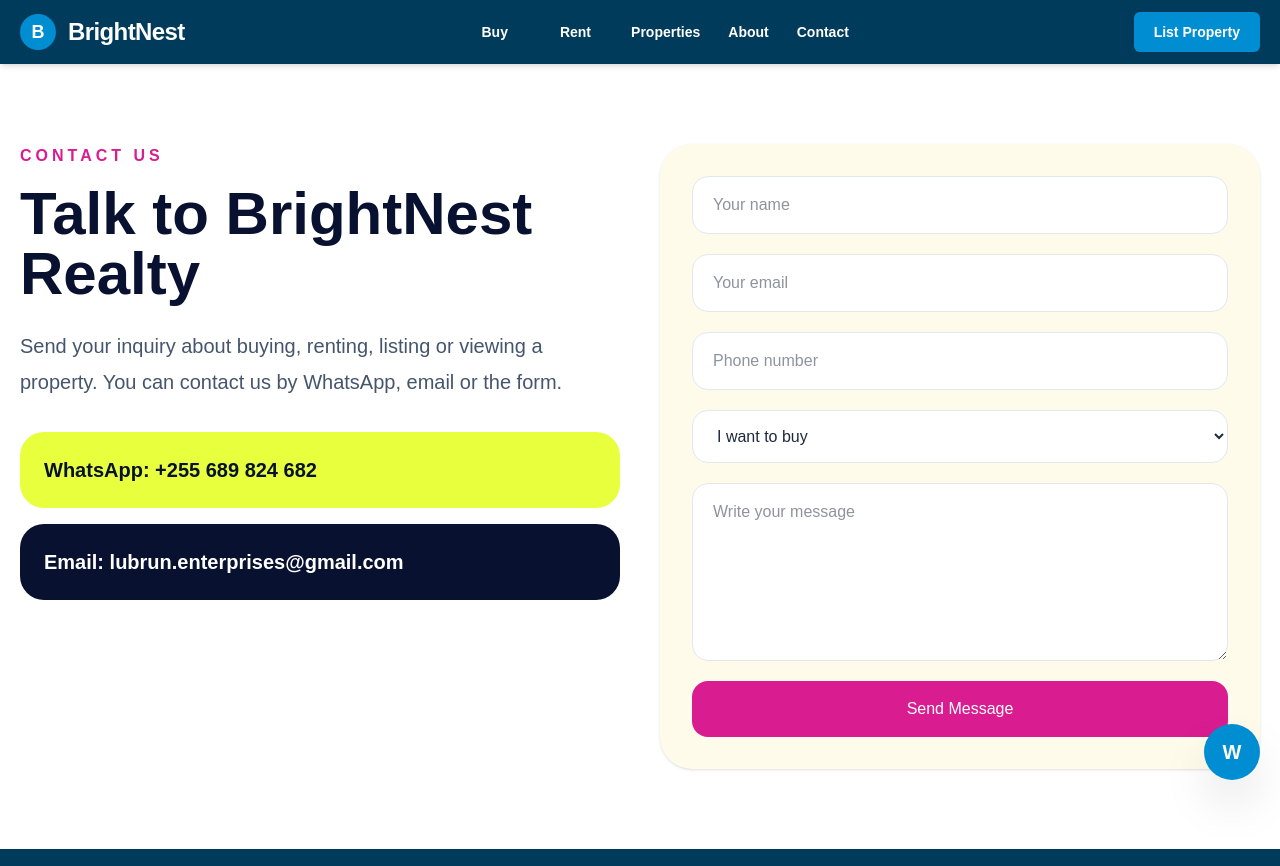
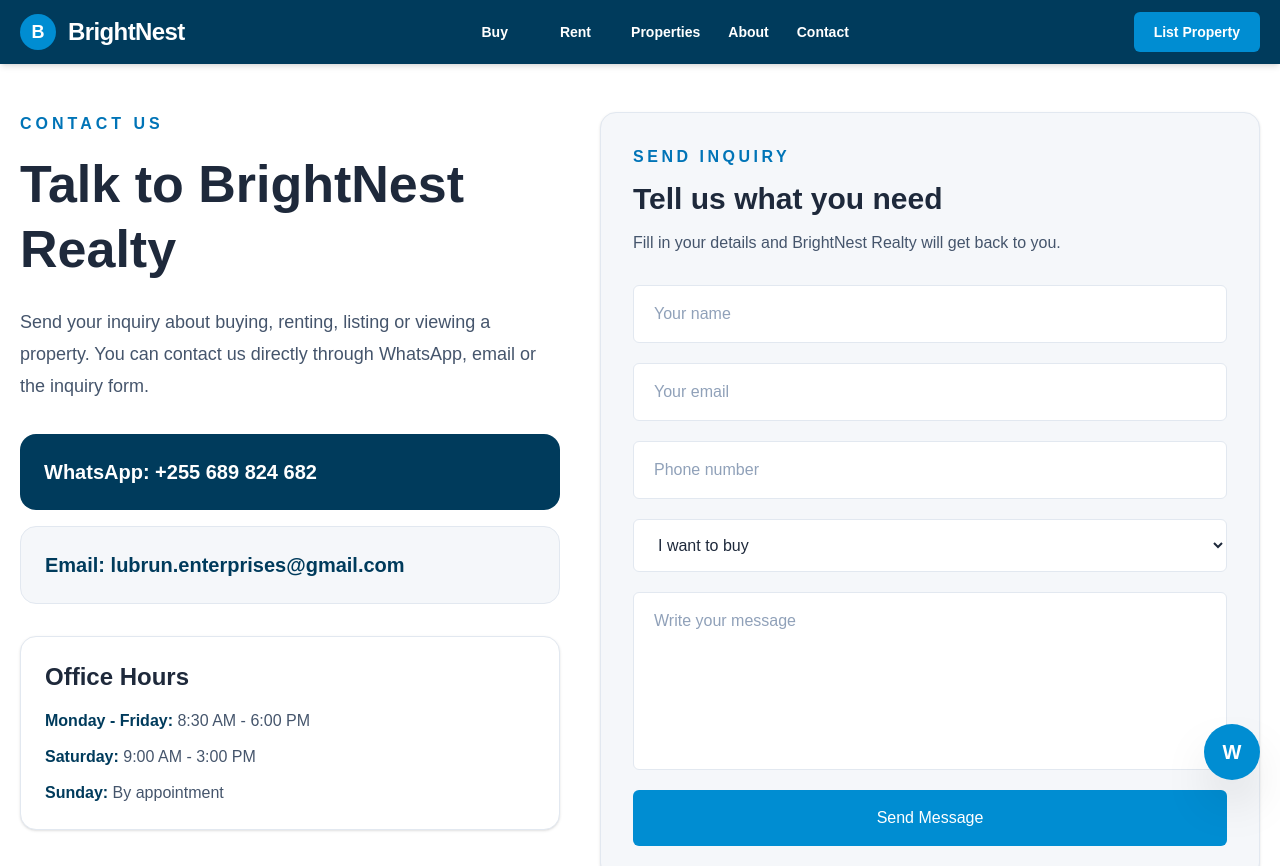
Before and after one commit to brianmichaelu/brightnest-realty, a Next.js app: page /contact in a window 1280 px wide. Shown: the top 866 px of the page. Built offline with nearby package versions, Linux system fonts and the light colour scheme.

Commit message:
Refactor ContactPage layout and styles
Updated styling and structure of the contact page, including changes to text colors, layout, and form elements.

```diff
--- a/app/contact/page.tsx
+++ b/app/contact/page.tsx
@@ -1,60 +1,97 @@
 export default function ContactPage() {
   return (
-    <section className="bg-white px-5 py-20">
-      <div className="mx-auto grid max-w-7xl gap-10 lg:grid-cols-2">
+    <section className="bg-white px-5 py-12">
+      <div className="mx-auto grid max-w-7xl gap-10 lg:grid-cols-[0.9fr_1.1fr] lg:items-start">
         <div>
-          <p className="font-black uppercase tracking-[0.25em] text-[#d91c8f]">
+          <p className="font-black uppercase tracking-[0.25em] text-[#0074B7]">
             Contact Us
           </p>
 
-          <h1 className="mt-4 text-5xl font-black text-[#08112f] md:text-6xl">
+          <h1 className="mt-4 text-4xl font-black leading-tight text-[#1E293B] md:text-[52px]">
             Talk to BrightNest Realty
           </h1>
 
-          <p className="mt-6 text-xl leading-9 text-slate-600">
+          <p className="mt-6 max-w-2xl text-lg leading-8 text-slate-600">
             Send your inquiry about buying, renting, listing or viewing a
-            property. You can contact us by WhatsApp, email or the form.
+            property. You can contact us directly through WhatsApp, email or the
+            inquiry form.
           </p>
 
           <div className="mt-8 grid gap-4">
             <a
-              href="https://wa.me/255689824682"
+              href="https://wa.me/255689824682?text=Hello BrightNest Realty, I would like to ask about your real estate services."
               target="_blank"
-              className="rounded-3xl bg-[#e7ff3c] p-6 text-xl font-black text-[#08112f]"
+              rel="noopener noreferrer"
+              className="rounded-2xl bg-[#003B5C] p-6 text-xl font-black text-white transition hover:bg-[#008DD2]"
             >
               WhatsApp: +255 689 824 682
             </a>
 
             <a
               href="mailto:lubrun.enterprises@gmail.com"
-              className="rounded-3xl bg-[#08112f] p-6 text-xl font-black text-white"
+              className="rounded-2xl border border-slate-200 bg-[#F5F7FA] p-6 text-xl font-black text-[#003B5C] transition hover:border-[#008DD2] hover:text-[#008DD2]"
             >
               Email: lubrun.enterprises@gmail.com
             </a>
           </div>
+
+          <div className="mt-8 rounded-2xl border border-slate-200 bg-white p-6 shadow-sm">
+            <h2 className="text-2xl font-black text-[#1E293B]">
+              Office Hours
+            </h2>
+
+            <div className="mt-4 grid gap-3 text-slate-600">
+              <p>
+                <span className="font-black text-[#003B5C]">Monday - Friday:</span>{" "}
+                8:30 AM - 6:00 PM
+              </p>
+              <p>
+                <span className="font-black text-[#003B5C]">Saturday:</span>{" "}
+                9:00 AM - 3:00 PM
+              </p>
+              <p>
+                <span className="font-black text-[#003B5C]">Sunday:</span>{" "}
+                By appointment
+              </p>
+            </div>
+          </div>
         </div>
 
-        <form className="rounded-[2rem] bg-[#fffbea] p-8 shadow-sm">
+        <form className="rounded-2xl border border-slate-200 bg-[#F5F7FA] p-6 shadow-sm md:p-8">
+          <div className="mb-7">
+            <p className="font-black uppercase tracking-[0.22em] text-[#0074B7]">
+              Send Inquiry
+            </p>
+
+            <h2 className="mt-3 text-3xl font-black text-[#1E293B]">
+              Tell us what you need
+            </h2>
+
+            <p className="mt-3 leading-7 text-slate-600">
+              Fill in your details and BrightNest Realty will get back to you.
+            </p>
+          </div>
+
           <div className="grid gap-5">
             <input
               type="text"
               placeholder="Your name"
-              className="rounded-2xl border border-slate-200 bg-white px-5 py-4 font-semibold outline-none"
+              className="rounded-md border border-slate-200 bg-white px-5 py-4 font-semibold text-[#1E293B] outline-none placeholder:text-slate-400 focus:border-[#008DD2]"
             />
 
             <input
               type="email"
               placeholder="Your email"
-              className="rounded-2xl border border-slate-200 bg-white px-5 py-4 font-semibold outline-none"
+              className="rounded-md border border-slate-200 bg-white px-5 py-4 font-semibold text-[#1E293B] outline-none placeholder:text-slate-400 focus:border-[#008DD2]"
             />
 
             <input
               type="text"
               placeholder="Phone number"
-              className="rounded-2xl border border-slate-200 bg-white px-5 py-4 font-semibold outline-none"
+              className="rounded-md border border-slate-200 bg-white px-5 py-4 font-semibold text-[#1E293B] outline-none placeholder:text-slate-400 focus:border-[#008DD2]"
             />
 
-            <select className="rounded-2xl border border-slate-200 bg-white px-5 py-4 font-semibold outline-none">
+            <select className="rounded-md border border-slate-200 bg-white px-5 py-4 font-semibold text-[#1E293B] outline-none focus:border-[#008DD2]">
               <option>I want to buy</option>
               <option>I want to rent</option>
               <option>I want to list my property</option>
@@ -64,12 +101,12 @@ export default function ContactPage() {
             <textarea
               rows={6}
               placeholder="Write your message"
-              className="rounded-2xl border border-slate-200 bg-white px-5 py-4 font-semibold outline-none"
+              className="rounded-md border border-slate-200 bg-white px-5 py-4 font-semibold text-[#1E293B] outline-none placeholder:text-slate-400 focus:border-[#008DD2]"
             />
 
             <button
               type="submit"
-              className="rounded-2xl bg-[#d91c8f] px-5 py-4 font-black text-white"
+              className="rounded-md bg-[#008DD2] px-5 py-4 font-black text-white transition hover:bg-[#0074B7]"
             >
               Send Message
             </button>
```
